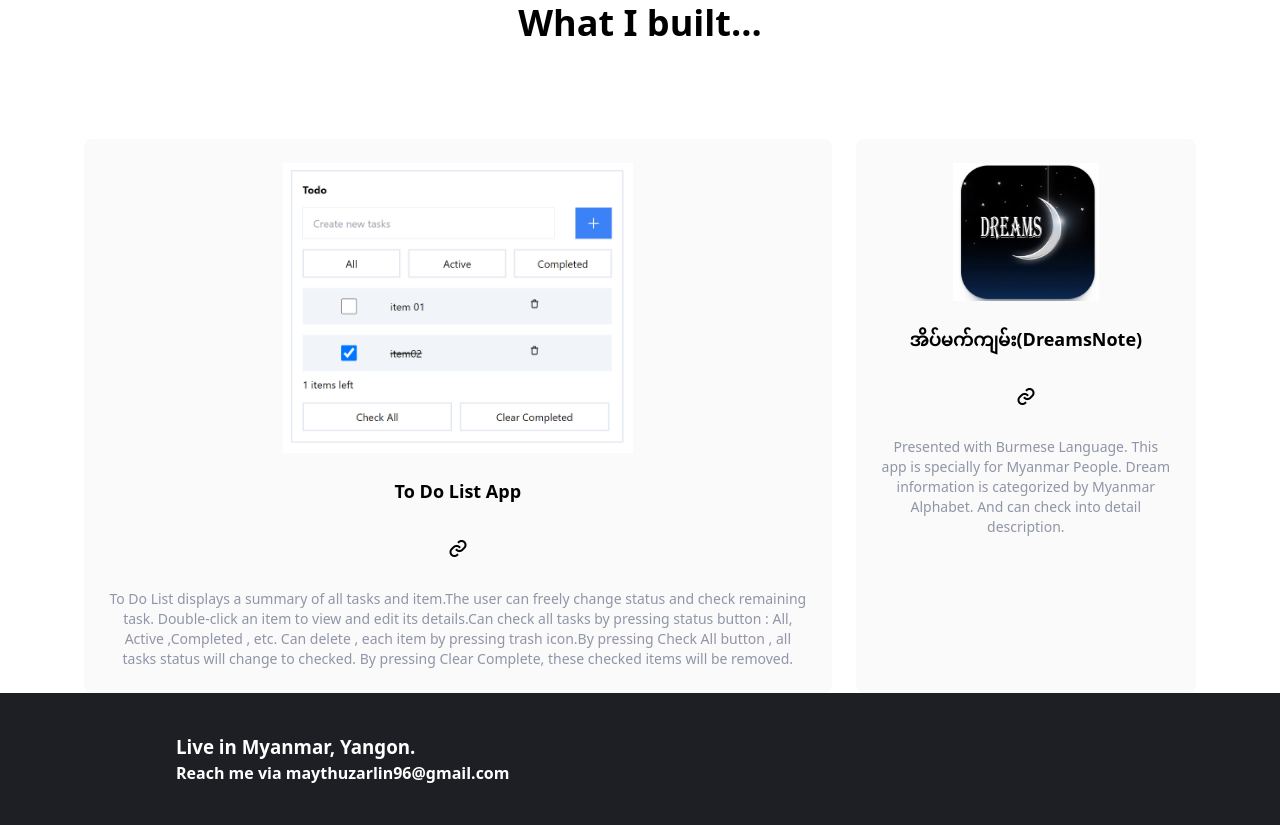
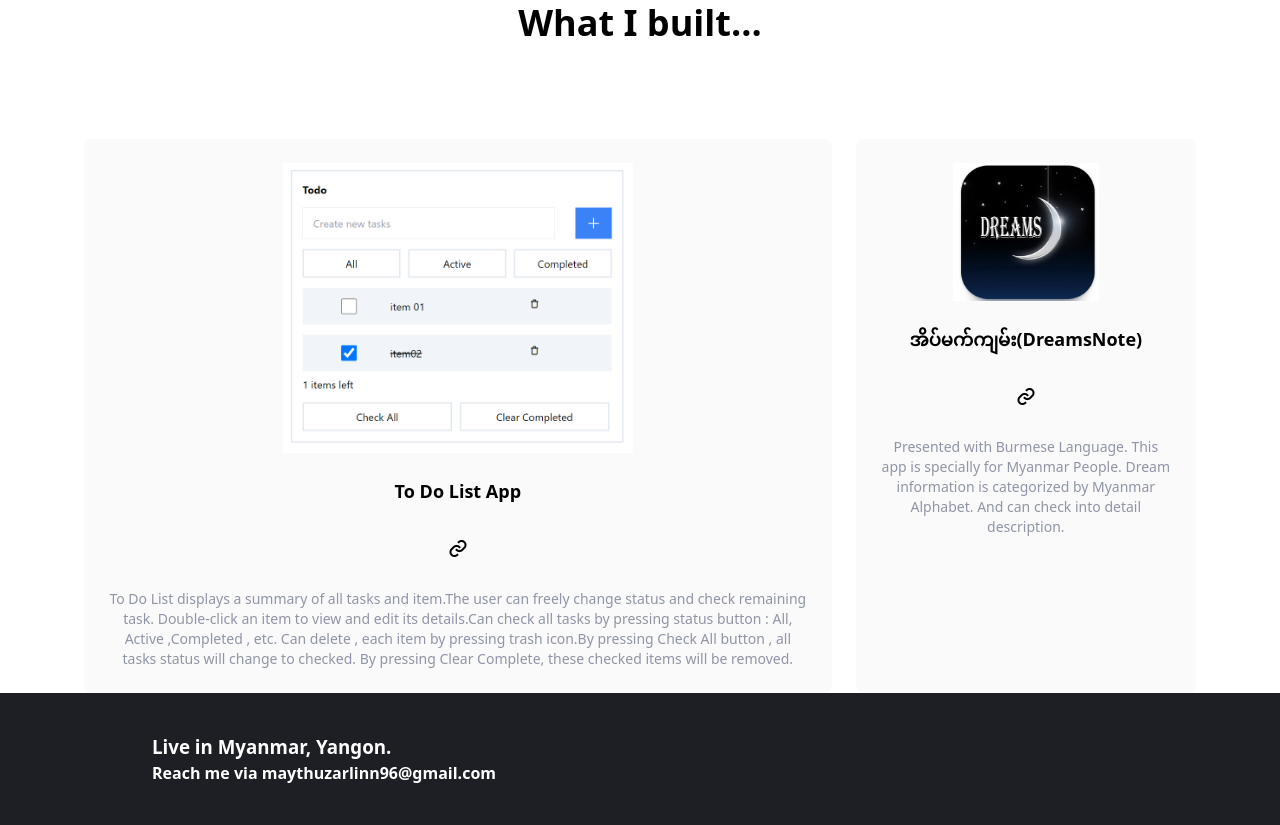
Before and after one commit to maythuzarlinn/portfolio, a website: page index.html in a window 1280 px wide. Shown: the part 1326-2151 px from the top of the page. Drawn offline with nearby package versions, Linux system fonts and the light colour scheme.

Commit message:
Change Profile photo and fix incorrect gmail.

```diff
--- a/index.html
+++ b/index.html
@@ -181,17 +181,16 @@
     <!-- Footer -->
     <footer class="bg-veryDarkBlue">
         <!-- Flex Container -->
-        <div
-            class="container flex flex-col-reverse justify-between px-7 py-10 mx-auto space-y-8 md:flex-row md:space-y-0">
+        <div class="container flex flex-col-reverse  md:items-start py-10 mx-auto space-y-8 md:flex-row md:space-y-0">
             <!--Logo and social link container-->
-            <div class="flex flex-col-reverse items-center justify-between
+            <div class="flex flex-col-reverse items-start
             space-y-12 md:flex-col md:space-y-0 md:items-start">
-                <h3 class="text-white md:items-start">
+                <h3 class="text-white">
                     Live in Myanmar, Yangon.
                 </h3>
                 <!-- Social apps -->
                 <h4 class="text-white" id="Contact">
-                    Reach me via maythuzarlin96@gmail.com
+                    Reach me via maythuzarlinn96@gmail.com
                 </h4>
             </div>
         </div>
```
Also changed, not shown: css/main.css, img/portfolio.jpg.
